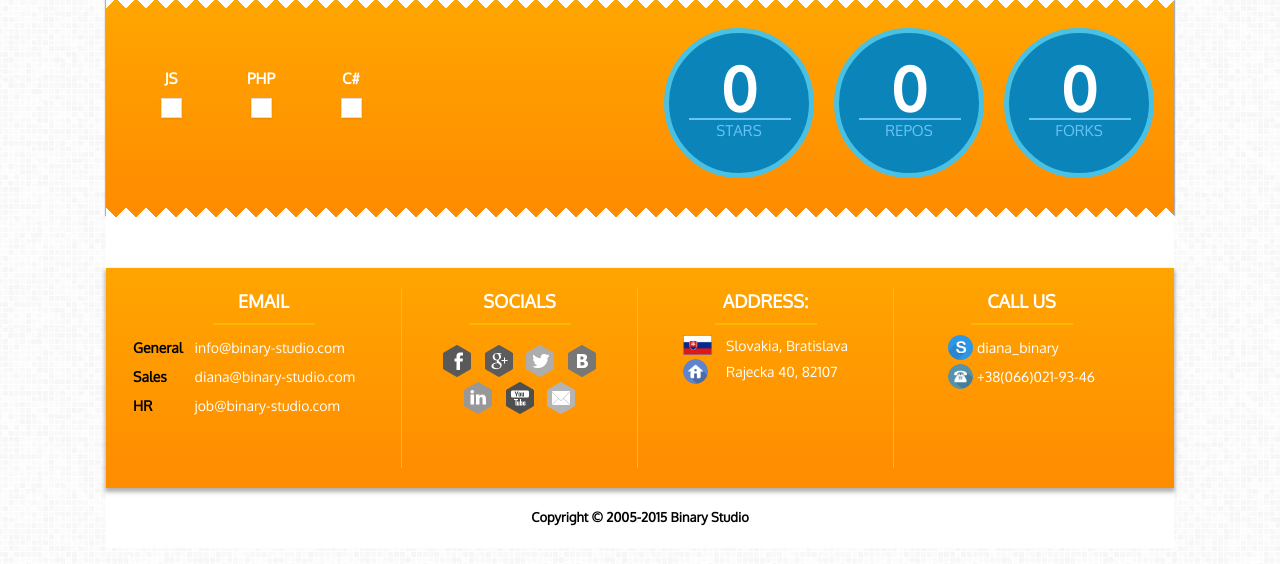
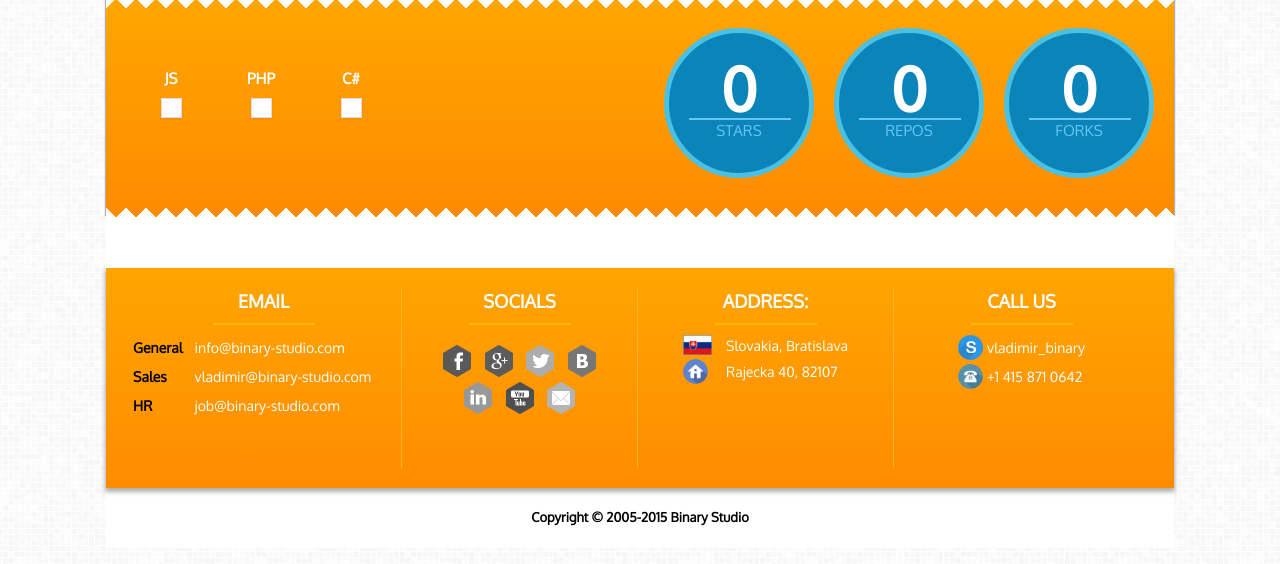
Before and after one commit to B1naryStudio/B1naryStudio.github.io, a plain HTML site: page index.html in a window 1280 px wide. Shown: the part 172-736 px from the top of the page. Drawn offline with Linux system fonts and the light colour scheme; no server answers.

Commit message:
Update contact info

```diff
--- a/index.html
+++ b/index.html
@@ -17,8 +17,8 @@
 		<a href="https://vk.com/binary_academy"><img src="vk.png"></a>
 		<a href="https://www.linkedin.com/company/binary-studio_241166"><img src="lin.png"></a>
 		<a href="https://www.youtube.com/user/BinaryStudo"><img src="yt.png"></a>
-		<a href="skype:diana_binary?call"><img src="sk.png"></a>
-		<a href="mailto:diana@binary-studio.com"><img src="gm.png"></a></div>
+		<a href="skype:vladimir_binary?call"><img src="sk.png"></a>
+		<a href="mailto:vladimir@binary-studio.com"><img src="gm.png"></a></div>
 		</header>
 		<div class="header-info-block">
 			<div class='filters'>
@@ -87,7 +87,7 @@
 							<b>Sales</b>
 						</td>
 						<td>
-							<a href="mailto:diana@binary-studio.com">diana@binary-studio.com</a>
+							<a href="mailto:vladimir@binary-studio.com">vladimir@binary-studio.com</a>
 						</td>
 					</tr>
 					<tr>
@@ -112,7 +112,7 @@
 				<div  class="social-sub-line low">
 					<a href="https://www.linkedin.com/company/binary-studio_241166"><img src="lin.png"></a>
 					<a href="https://www.youtube.com/user/BinaryStudo"><img src="yt.png"></a>
-					<a href="mailto:diana@binary-studio.com"><img src="gm.png"></a>
+					<a href="mailto:vladimir@binary-studio.com"><img src="gm.png"></a>
 				</div>
 			</div>
 			<div class="address">
@@ -150,7 +150,7 @@
 							</div>
 						</td>
 						<td>
-							<a href="skype:diana_binary?call">diana_binary</a>
+							<a href="skype:vladimir_binary?call">vladimir_binary</a>
 						</td>
 					</tr>
 					<tr>
@@ -160,7 +160,7 @@
 							</div>
 						</td>
 						<td>
-							<div class="phone">+38(066)021-93-46</div>
+							<div class="phone">+1 415 871 0642</div>
 						</td>
 					</tr>
 				</table>
```
